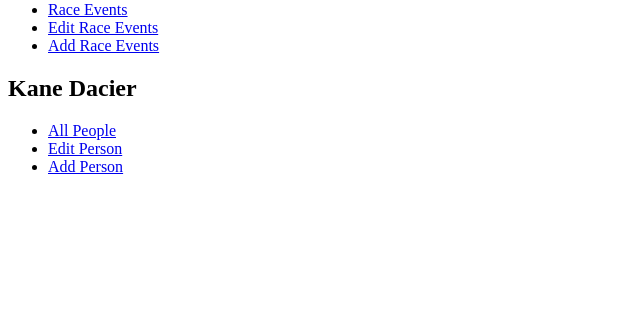
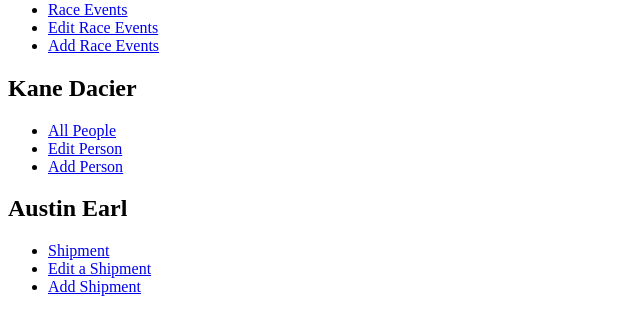
Before and after one commit to gavin-barro/DataRacers, a Flask app: page / in a window 1280 px wide. Shown: the part 200-535 px from the top of the page, without its empty margins (0-640 px from the left). Run offline with Flask 3, Linux system fonts and the light colour scheme.

Commit message:
Update index.jinja

```diff
--- a/webapp/templates/index.jinja
+++ b/webapp/templates/index.jinja
@@ -23,5 +23,11 @@
         <li><a href="/person/1">Edit Person</a></li>
         <li><a href="/person/new">Add Person</a></li>
     </ul>
+    <h2>Austin Earl</h2>
+    <ul>
+        <li><a href="Shipment">Shipment</a></li>
+        <li><a href="Shipment/1">Edit a Shipment</a></li>
+        <li><a href="Shipment/new">Add Shipment</a></li>
+    </ul>
 </body>
 </html>
```
